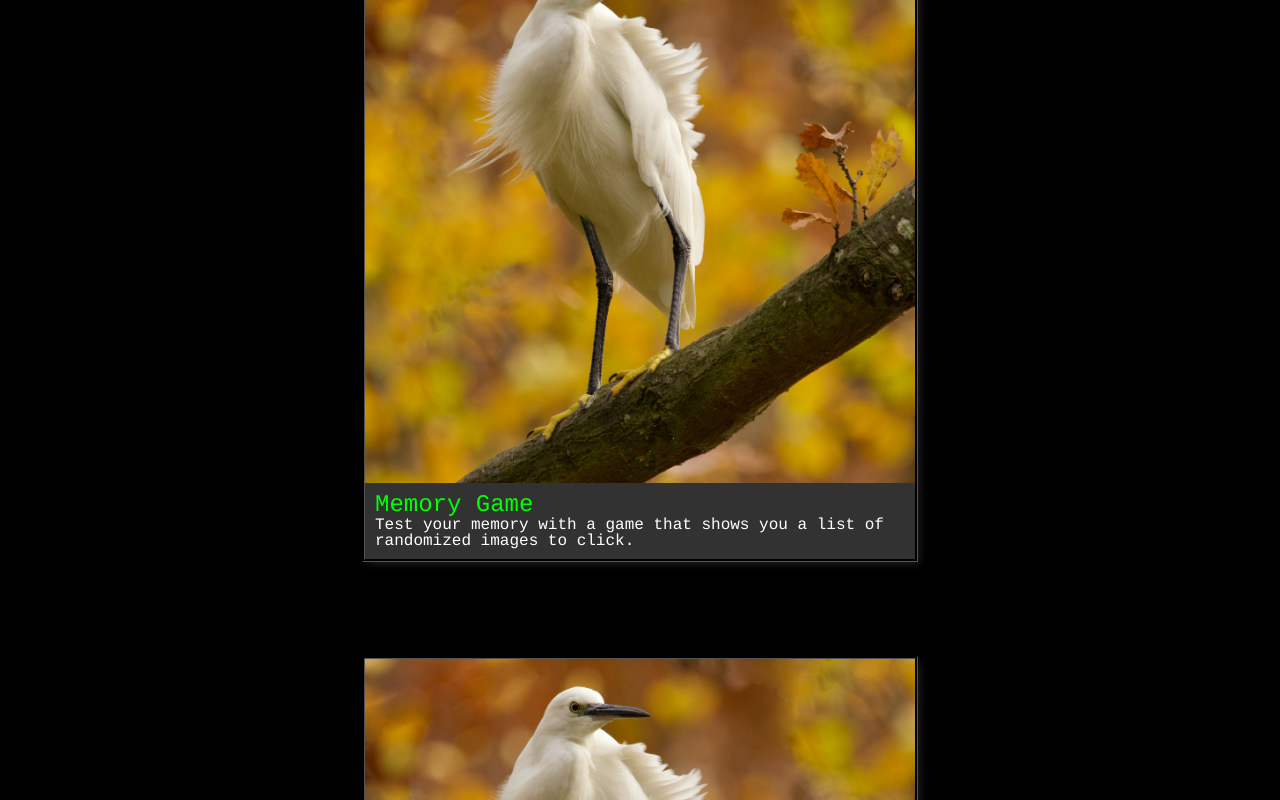
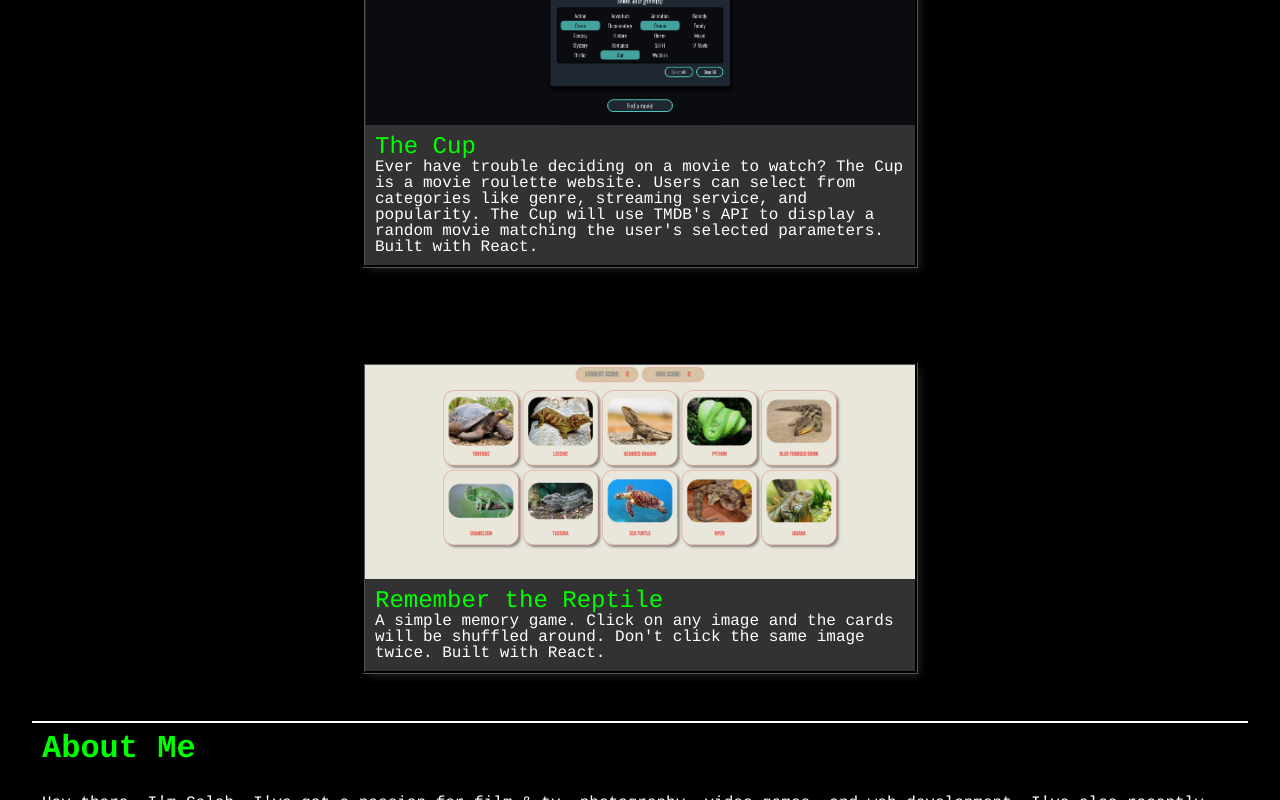
Before and after one commit to calbush/portfolio, a React (Create React App) app: page / in a window 1280 px wide. Shown: the part 740-1540 px from the top of the page. Built offline with nearby package versions, Linux system fonts and the light colour scheme.

Commit message:
Update projects to correspond to card content

```diff
--- a/src/components/Projects.js
+++ b/src/components/Projects.js
@@ -1,17 +1,18 @@
 import Card from "./Card"
-import square from '../assets/images/squareplaceholder.jpg'
+import thecup from '../assets/images/thecup.png'
+import reptile from '../assets/images/reptile.png'
 
 const Projects = () => {
     let key = 0
     const projects = [
-        {'title' : 'Memory Game', image : square, description : 'Test your memory with a game that shows you a list of randomized images to click.'},
-        {title : 'Sample proj', 'image' : square, 'description' : 'Sample project description blah blah blah blah lorem ipsum foo bar' }
+        {'title' : 'The Cup', image : thecup, description : 'Ever have trouble deciding on a movie to watch? The Cup is a movie roulette website. Users can select from categories like genre, streaming service, and popularity. The Cup will use TMDB\'s API to display a random movie matching the user\'s selected parameters. Built with React.', link : 'https://thecup.netlify.app/'},
+        {title : 'Remember the Reptile', 'image' : reptile, link: 'https://remember-the-reptile.netlify.app/', 'description' : 'A simple memory game. Click on any image and the cards will be shuffled around. Don\'t click the same image twice. Built with React.' }
 
     ]
 
 
     return(
-            <div className='projects'>
+            <div id='projects' className='projects'>
                 <h1 className='projects-header'>Projects</h1>
                 <div className='projects-container'>
                     <div className='cards-container'>
```
